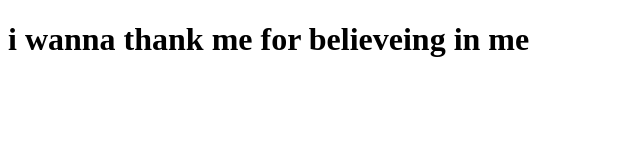
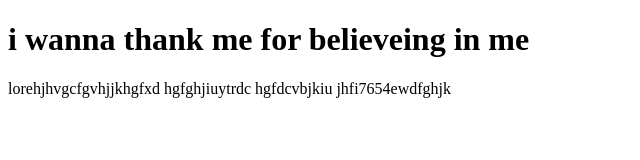
Before and after one commit to programmingwithlakshya/work, a plain HTML site: page index.html in a window 1280 px wide. Shown: the whole page, without its empty margins (0-640 px from the left). Drawn offline with Linux system fonts and the light colour scheme.

Commit message:
Update-1 index.html

```diff
--- a/index.html
+++ b/index.html
@@ -10,6 +10,7 @@
 
     <div>
         <h1>i wanna thank me for believeing in me</h1>
+        <p>lorehjhvgcfgvhjjkhgfxd hgfghjiuytrdc hgfdcvbjkiu jhfi7654ewdfghjk</p>
     </div>
 </body>
 </html>
```
